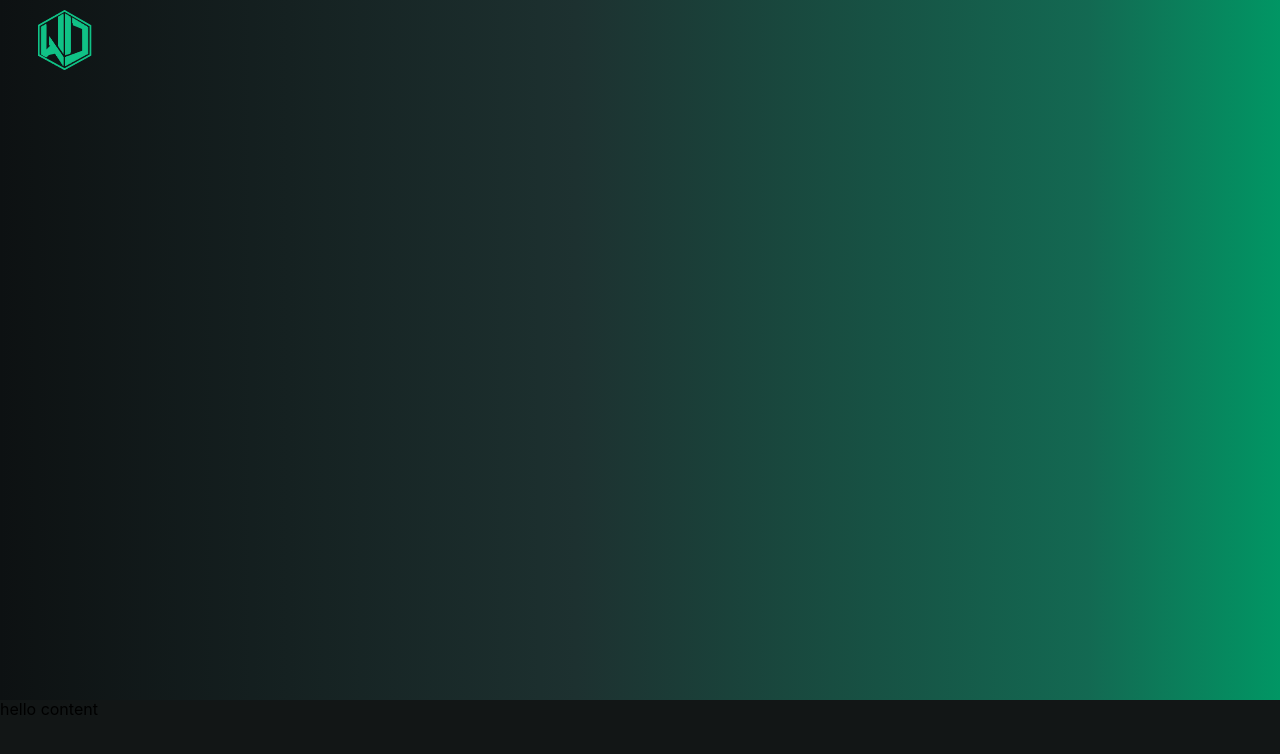
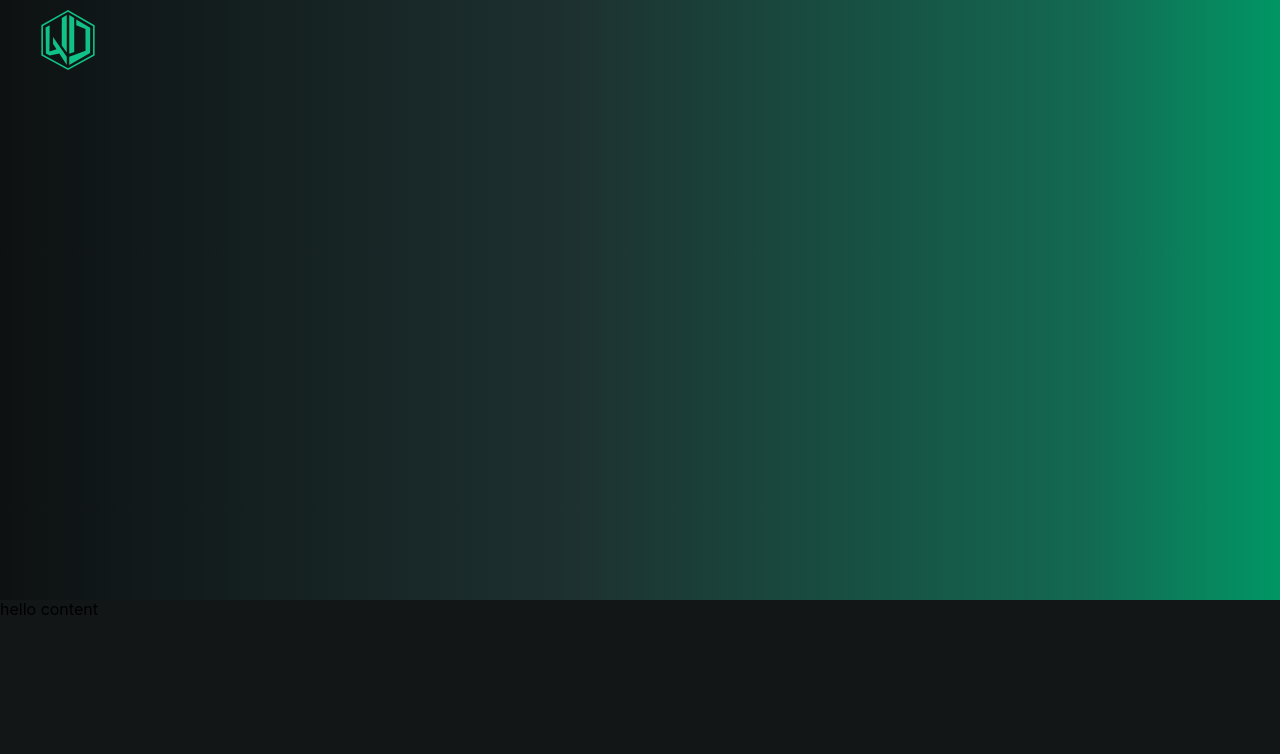
Before and after one commit to wannesds/wannes-portfolio, a React (Create React App) app: page / in a window 1280 px wide. Shown: the top 754 px of the page. Built offline with nearby package versions, Linux system fonts and the light colour scheme; a web font is replaced by a local one.

Commit message:
fixed bug with logo

```diff
--- a/src/components/Header.js
+++ b/src/components/Header.js
@@ -9,7 +9,7 @@
         <Headroom>
         {/* show/hides content when scrolling up/down */}
         <header className="w-100">
-             <WDLogo className='img'/>
+             <WDLogo className='logo'/>
         </header>
         </Headroom>
     )
--- a/src/components/Header.scss
+++ b/src/components/Header.scss
@@ -8,12 +8,9 @@
     margin: 0 auto;
     padding: 10px 3vw;
     // @include gradient;
-    .img {
-        width: auto;
+    .logo {
+        width: 60px;
         height: 60px;
-        background-size: contain;
-        background-repeat: no-repeat;
-        background-image: url(../images/logo5.png);
     }
 
 }
--- a/src/components/Home.scss
+++ b/src/components/Home.scss
@@ -2,6 +2,6 @@
 
 .home-box {
     @include gradient;
-    height: 700px;
+    height: 600px;
     top:0;
 }
```
Also changed, not shown: 1 other file (tests, documents, lock files or other folders).
